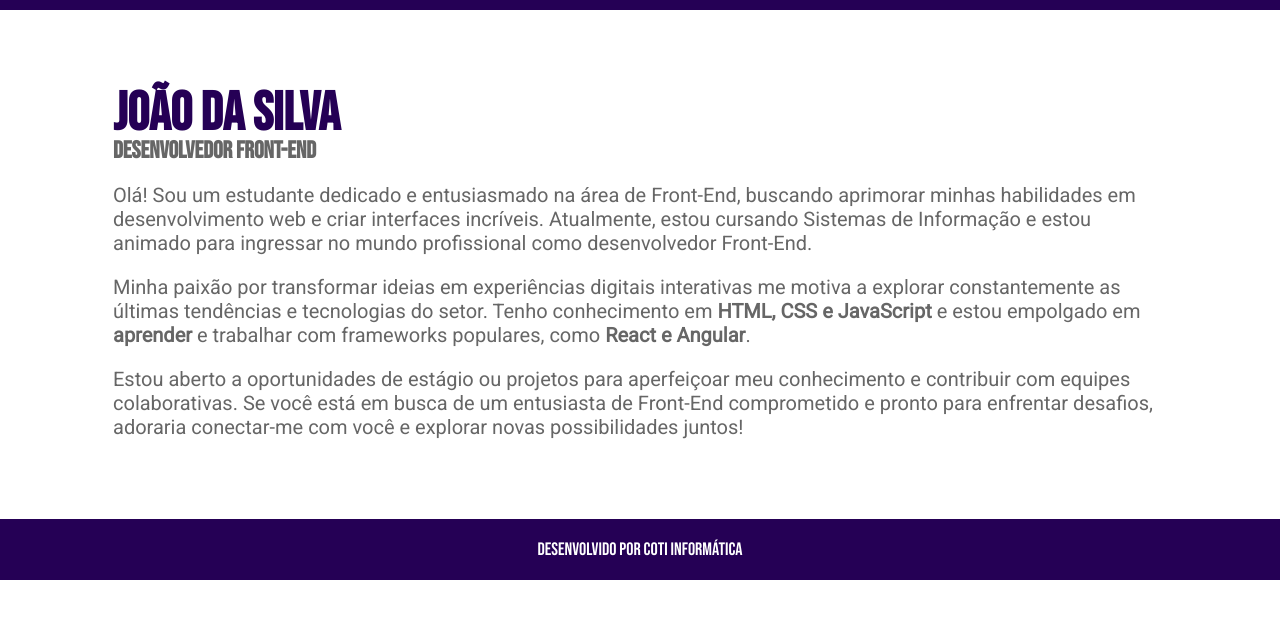
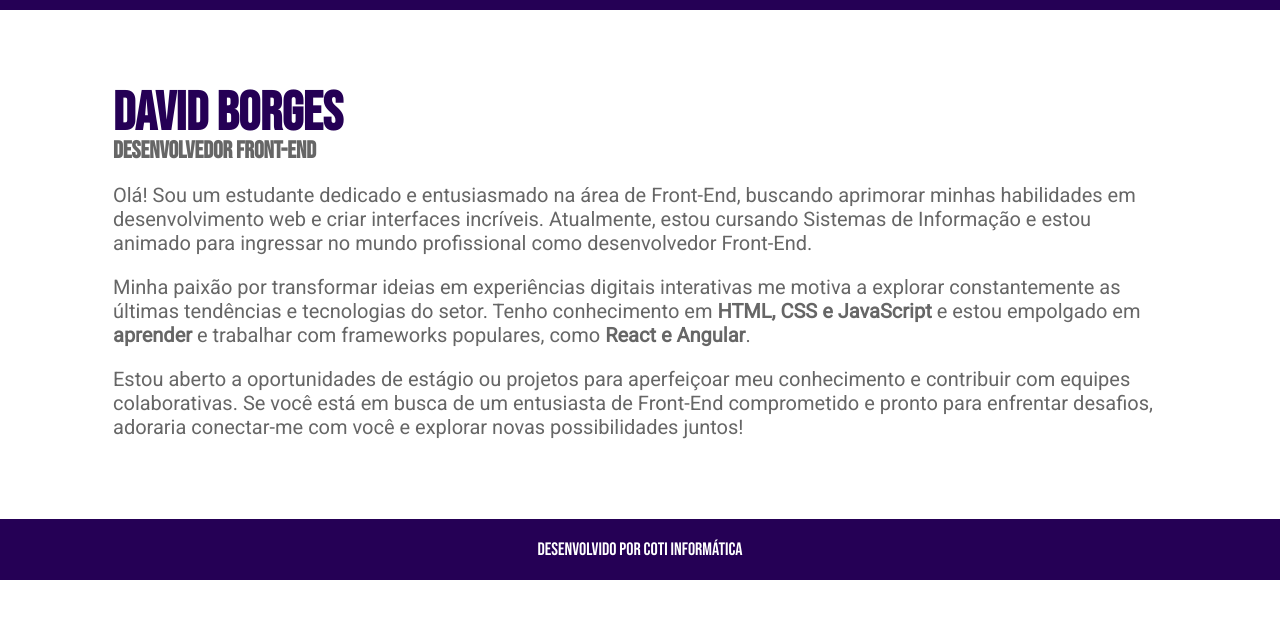
Before and after one commit to pdavidborges/projeto_curriculo, a plain HTML site: page index.html in a window 1280 px wide. Shown: the part 130-748 px from the top of the page. Drawn offline with Linux system fonts and the light colour scheme.

Commit message:
Add files via upload

```diff
--- a/index.html
+++ b/index.html
@@ -32,7 +32,7 @@
 
     <div class="content">
         <!-- comentário em HTML -->
-        <h1>João da Silva</h1>
+        <h1>David Borges</h1>
         <h2>Desenvolvedor Front-End</h2>
 
         <p>
```
